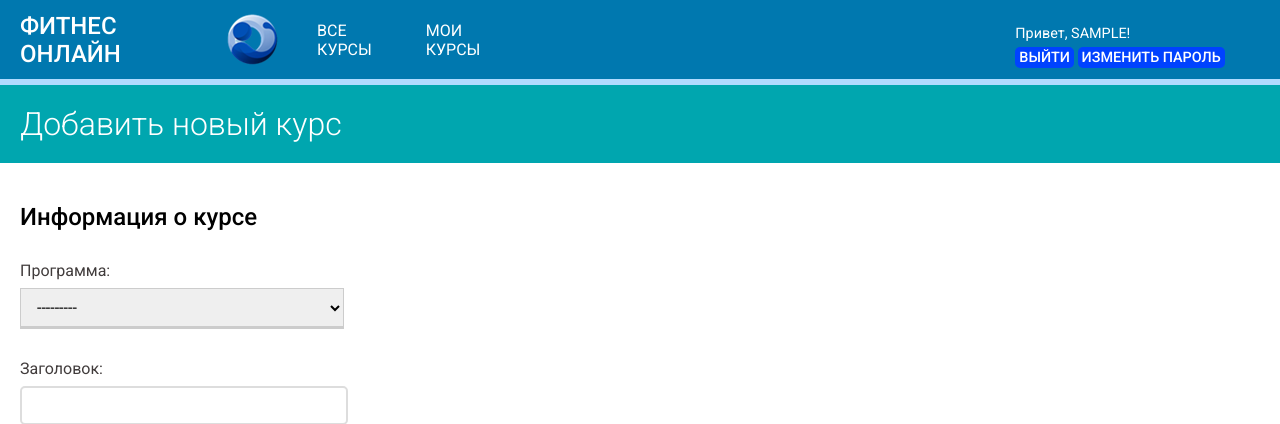
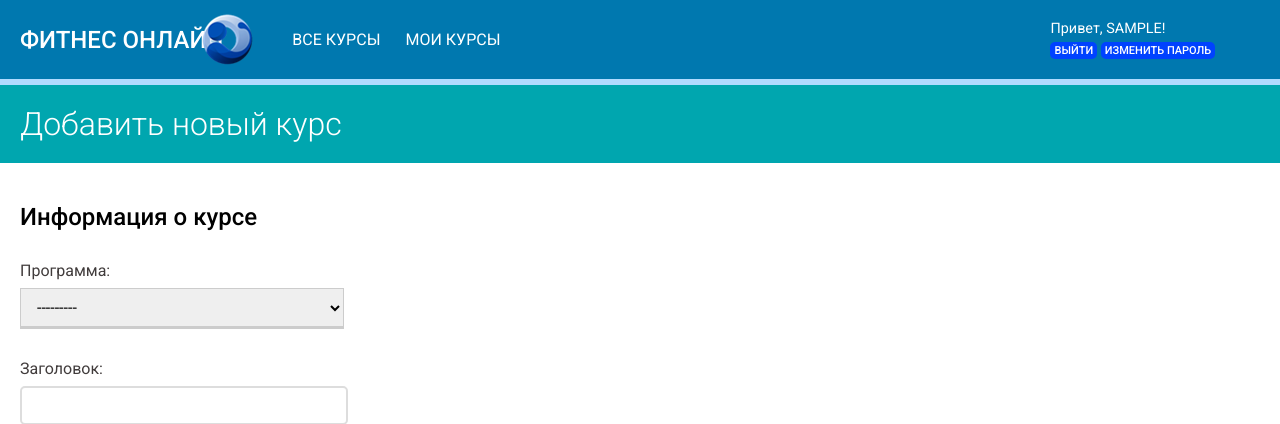
Before and after one commit to e6ton1set/educational-portal, a Django app: page /course/create/ in a window 1280 px wide. Shown: the top 424 px of the page. Run offline with Django 4.2, Linux system fonts and the light colour scheme; the visitor is signed in with stand-in values (Sample User, id 1); data comes from the database, SQL or seed files in the repository.

Commit message:
style: fix bags nav-panel

```diff
--- a/courses/static/css/base.css
+++ b/courses/static/css/base.css
@@ -1,11 +1,13 @@
 @import url(//fonts.googleapis.com/css?family=Roboto:500,300,400);
 
 body {
-    margin:0;
-    font-family:'Roboto', sans-serif;
-    font-weight:400;
-    color:#413c3c;
+    margin: 0;
+    font-family: 'Roboto', sans-serif;
+    font-weight: 400;
+    color: #413c3c;
+    width: 101vw;
 }
+
 
 a {
     color:#302f2fdd;
@@ -23,7 +25,9 @@ a {
 
 ul {
     float:left;
-    inline-size: 280px;
+    padding-top: 0;
+    margin-top: 0;
+    inline-size: 200px;
     font-size: 0.9em;
 }
 
@@ -114,14 +118,15 @@ h1 {
 }
 
 #header .menu {
-    list-style:none;
-    float:right;
+    list-style: none;
+    float: right;
     margin-bottom: 0;
-    padding:0;
+    padding: 0;
     text-decoration: none;
     justify-content: center;
-    display: flex;
+    display: inline-flex;
 }
+
 
 .contents {
     width:20%;
@@ -468,11 +473,14 @@ h1 {
     color: black;
     font-weight: bold;
     margin-right: 10px;
+    width: 30%;
+    white-space: nowrap;
 }
+
 
 .logo-img {
     height: auto;
-    padding-right: 10px;
+    margin-left: 18px;
 }
 
 .module {
@@ -763,6 +771,7 @@ ul#course-modules li:hover {
 
 
 #nav-all-course, #nav-my-course, #nav-trainer {
+    white-space: nowrap;
     padding-left: 25px;
     height: auto;
     transition: transform 0.2s ease;
@@ -810,6 +819,7 @@ ul#course-modules li:hover {
     background-color: #0042ff;
     text-decoration: none;
     font-weight: 500;
+    font-size: 11px;
     cursor: pointer;
     outline: none;
     border-style: none;
@@ -819,6 +829,7 @@ ul#course-modules li:hover {
     background-color: #ba0000;
     border: none;
 }
+
 
 .blue-link {
     color: blue;
```
